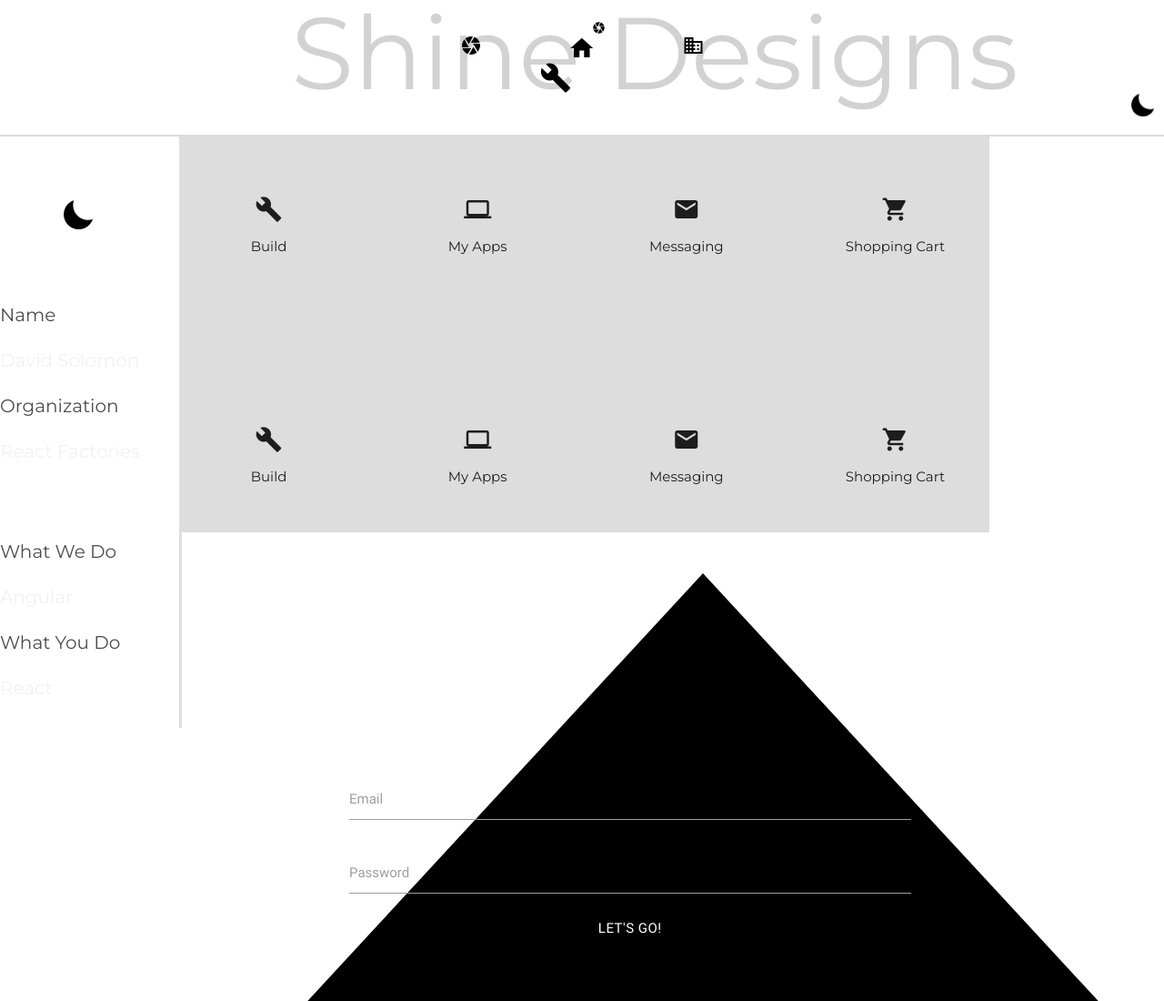
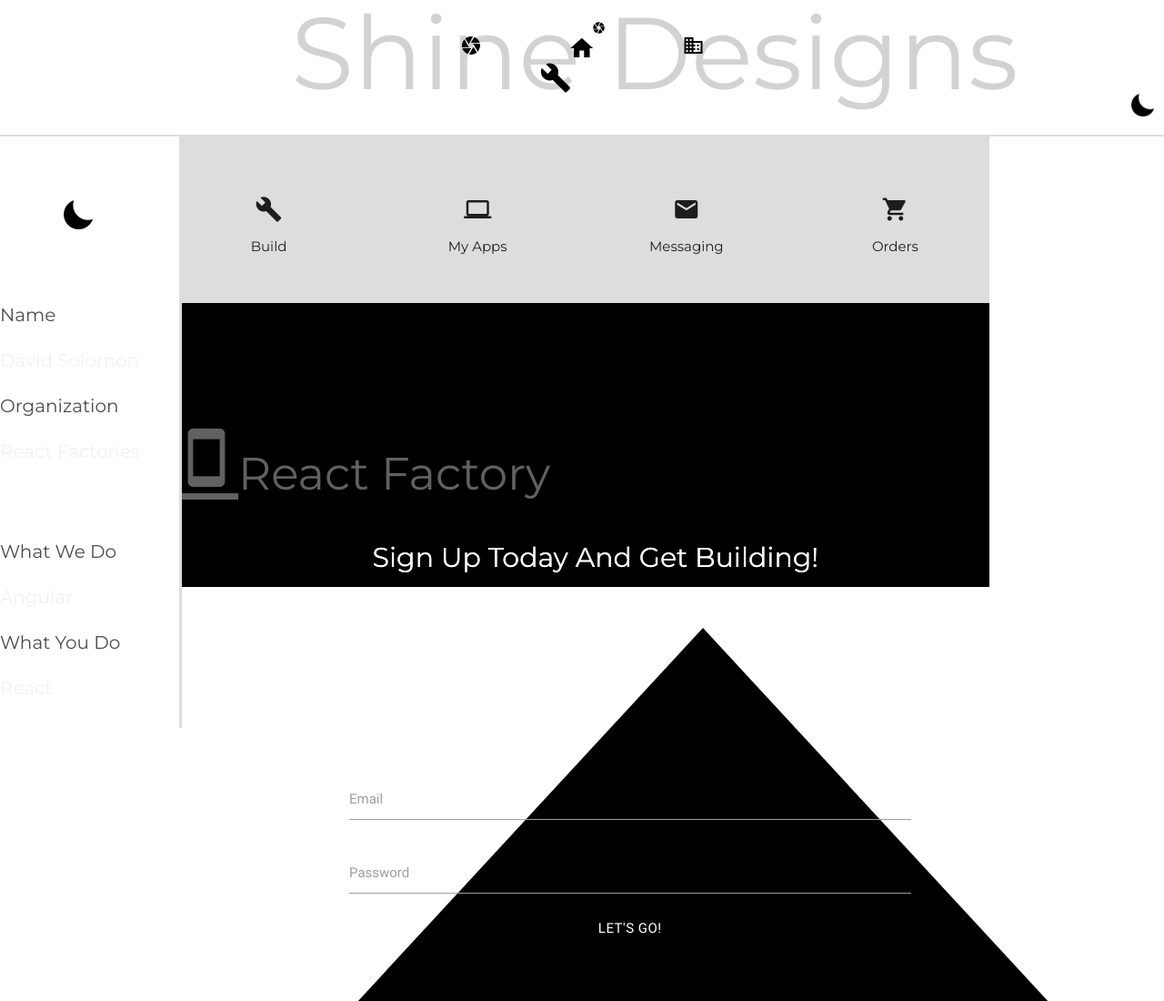
Before and after one commit to ohrha/shinedesigns, a website: page public/index.html in a window 1280 px wide. Shown: the top 1100 px of the page at 91% size. Drawn offline with nearby package versions, Linux system fonts and the light colour scheme; some icons are missing.

Commit message:
MORE-PROFILE-PAGE-WORK

```diff
--- a/public/index.html
+++ b/public/index.html
@@ -320,14 +320,14 @@
 
                       </div>
                       <div class = "col s3">
-                          <p class="montserrat">Shopping Cart</p>
+                          <p class="montserrat">Orders</p>
 
                         </div>
 
 
       </div>
       </div>
-    <div class="section  center-align "  style="background-color:#ddd;" ng-class="{'nightmodenavigation':nightMode,'whitemodenavigation':!nightMode}">
+    <div class="section  center-align "  style="background-color:black;" ng-class="{'nightmodenavigation':nightMode,'whitemodenavigation':!nightMode}">
     <div class = "row">
 
     </div>
@@ -348,21 +348,10 @@
               </div>
 
       <div class = "row ">
-        <div class = "col s3">
-          <i class = "material-icons" style="font-size:30px;">build</i>
+        <div class = "col s12 left-align">
+          <i class = "material-icons grey-text text-darken-2" style="font-size:70px; text-decoration:underline; ">smartphone</i><span class="montserrat grey-text text-darken-2" style="font-size:50px">React Factory</span>
         </div>
-        <div class = "col s3">
-            <i class = "material-icons" style="font-size:30px;">computer</i>
 
-          </div>
-          <div class = "col s3">
-              <i class = "material-icons" style="font-size:30px;">email</i>
-
-            </div>
-            <div class = "col s3">
-                <i class = "material-icons" style="font-size:30px;">shopping_cart</i>
-
-              </div>
               <div class = "col s3">
                   <p class="montserrat">Build</p>
 
```
